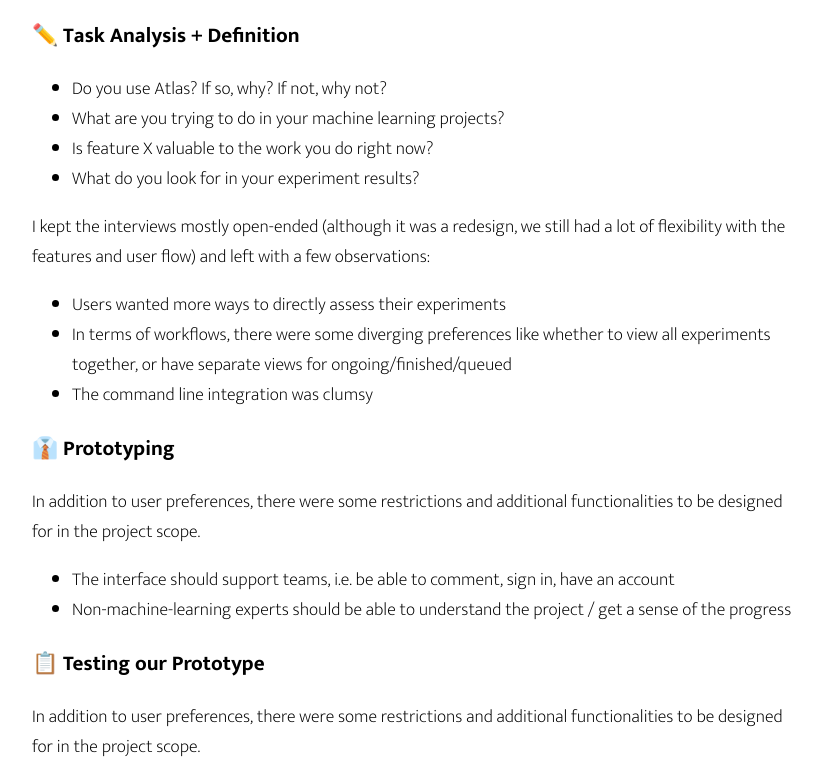
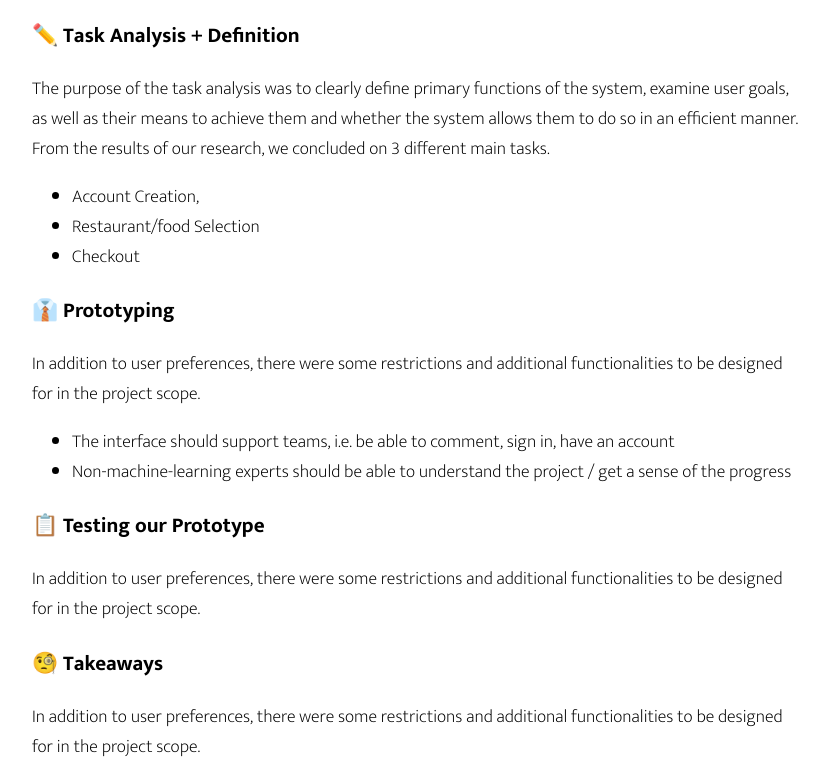
Before and after one commit to linglu66/portfolio, a plain HTML site: page work/foodora.html in a window 1280 px wide. Shown: the part 2186-2945 px from the top of the page, without its empty margins (223-1052 px from the left). Drawn offline with Linux system fonts and the light colour scheme.

Commit message:
foodora text + pics

```diff
--- a/work/foodora.html
+++ b/work/foodora.html
@@ -75,20 +75,12 @@
 			</p>
 			<h3> ✏️ Task Analysis + Definition </h3>
 
-			<ul>
-				<li>Do you use Atlas? If so, why? If not, why not?</li>
-				<li>What are you trying to do in your machine learning projects?</li>
-				<li>Is feature X valuable to the work you do right now?</li>
-				<li>What do you look for in your experiment results?</li>
-
-			</ul>
-
-			I kept the interviews mostly open-ended (although it was a redesign, we still had a lot of flexibility with the features and user flow) and left with a few observations:
+			The purpose of the task analysis was to clearly define primary functions of the system, examine user goals, as well as their means to achieve them and whether the system allows them to do so in an efficient manner. From the results of our research, we concluded on 3 different main tasks.
 
 			<ul>
-				<li>Users wanted more ways to directly assess their experiments</li>
-				<li>In terms of workflows, there were some diverging preferences like whether to view all experiments together, or have separate views for ongoing/finished/queued</li>
-				<li>The command line integration was clumsy</li>
+				<li>Account Creation,  </li>
+				<li>Restaurant/food Selection</li>
+				<li>Checkout</li>
 
 			</ul>
 
```
Also changed, not shown: pics/foodora/hta_foodselection.png (added), pics/foodora/hta_restaurantselection.png (added).
